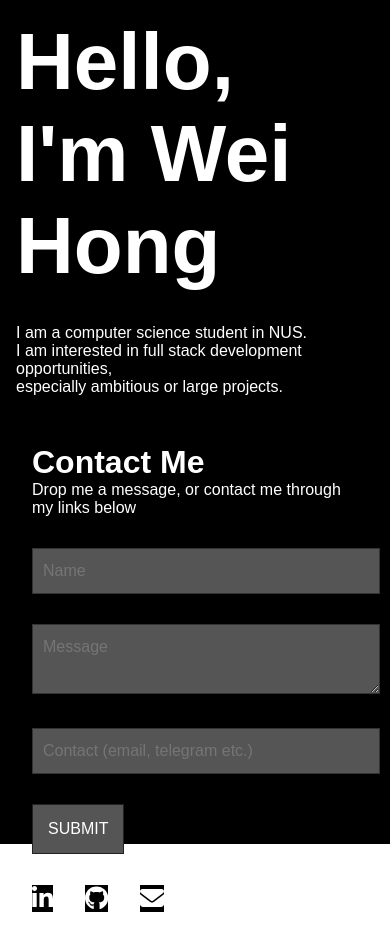
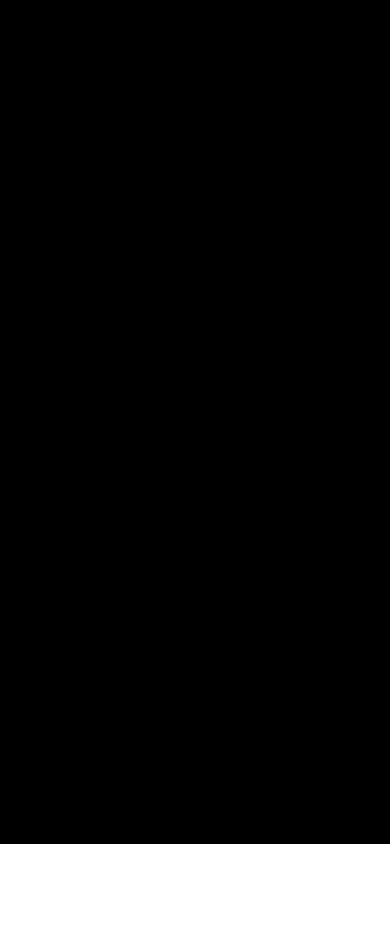
Before and after one commit to ong-wei-hong/ong-wei-hong.github.io, a React (Create React App) app: page / in a window 390 px wide. After the commit the page ends 844 px from the top, so only its background shows below. Built offline with nearby package versions, Linux system fonts and the light colour scheme.

Commit message:
debugging mobile 1

```diff
--- a/src/App.js
+++ b/src/App.js
@@ -10,7 +10,8 @@
         height: '100vh'
       }}
     >
-      <About />
+      {//<About />
+}
       <Background />
     </div>
   );
```
